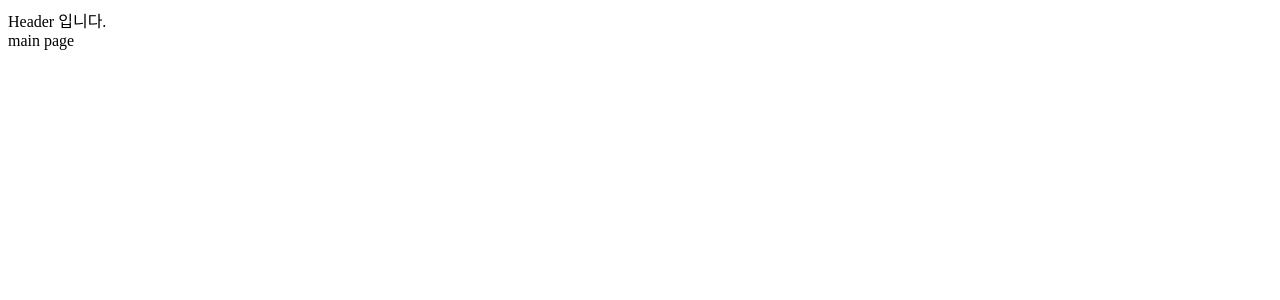
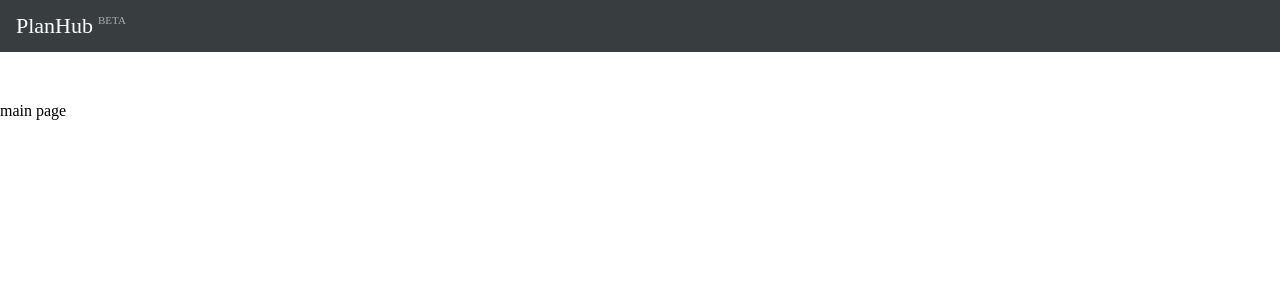
Before and after one commit to firstcommit23/planhub, a Next.js app: page / in a window 1280 px wide. Shown: the top 300 px of the page. Built offline with nearby package versions, Linux system fonts and the light colour scheme.

Commit message:
Header 스타일링

```diff
--- a/package.json
+++ b/package.json
@@ -10,6 +10,8 @@
   "author": "",
   "license": "ISC",
   "dependencies": {
+    "@emotion/react": "^11.9.3",
+    "@emotion/styled": "^11.9.3",
     "@types/react-dom": "^18.0.6",
     "emotion": "^11.0.0",
     "next": "^12.2.3",
--- a/src/components/Header/index.tsx
+++ b/src/components/Header/index.tsx
@@ -1,5 +1,65 @@
+import Link from 'next/link';
+import styled from '@emotion/styled';
+
 const Header = () => {
-  return <div>Header 입니다.</div>;
+  return (
+    <HeaderContainer>
+      <Container>
+        <NavbarHeader>
+          <Link href="/">
+            <NavbarTitle>
+              PlanHub
+              <small>BETA</small>
+            </NavbarTitle>
+          </Link>
+        </NavbarHeader>
+      </Container>
+    </HeaderContainer>
+  );
 };
 
+const HeaderContainer = styled.header`
+  background-color: #383d40;
+  border-color: #e7e7e7;
+  border-width: 0 0 1px;
+  position: relative;
+  min-height: 50px;
+  margin-bottom: 50px;
+  border: 1px solid transparent;
+`;
+
+const Container = styled.div`
+  padding-right: 15px;
+  padding-left: 15px;
+  margin-right: auto;
+  margin-left: auto;
+`;
+
+const NavbarHeader = styled.div`
+  margin-right: -15px;
+  margin-left: -15px;
+  float: left;
+`;
+
+const NavbarTitle = styled.a`
+  color: #fff;
+  font-size: 22px;
+  float: left;
+  height: 50px;
+  padding: 15px;
+  line-height: 20px;
+  cursor: pointer;
+
+  small {
+    display: inline-block;
+    padding: 1px 3px;
+    margin-left: 2px;
+    margin-top: -15px;
+    font-size: 11px;
+    font-weight: 400;
+    color: #aaa;
+    line-height: 12px;
+    vertical-align: middle;
+  }
+`;
 export default Header;
--- a/src/pages/_app.tsx
+++ b/src/pages/_app.tsx
@@ -10,6 +10,11 @@ const App = ({ Component, pageProps }: AppProps) => {
         <title>PalnHub</title>
       </Head>
       <Layout>
+        <style jsx global>{`
+          body {
+            margin: 0;
+          }
+        `}</style>
         <Component {...pageProps} />
       </Layout>
     </>
```
Also changed, not shown: 1 other file (tests, documents, lock files or other folders).
